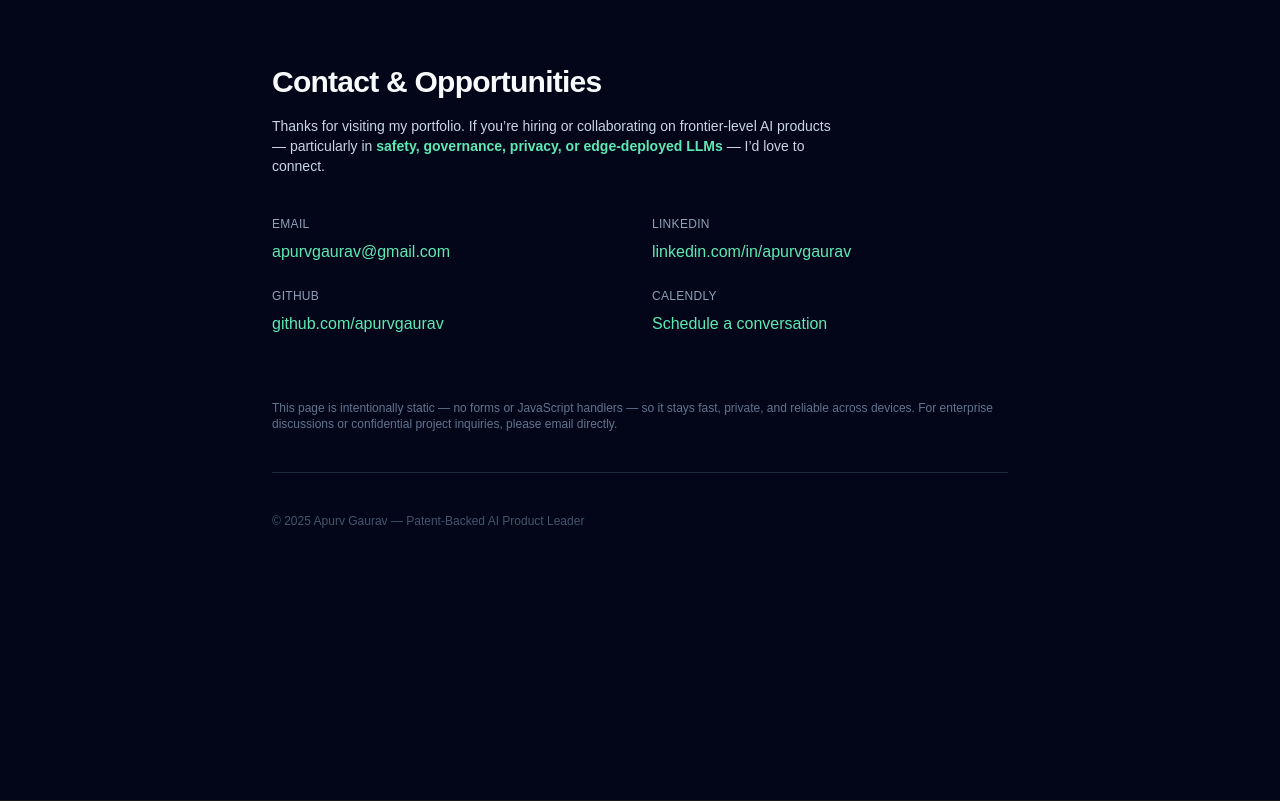
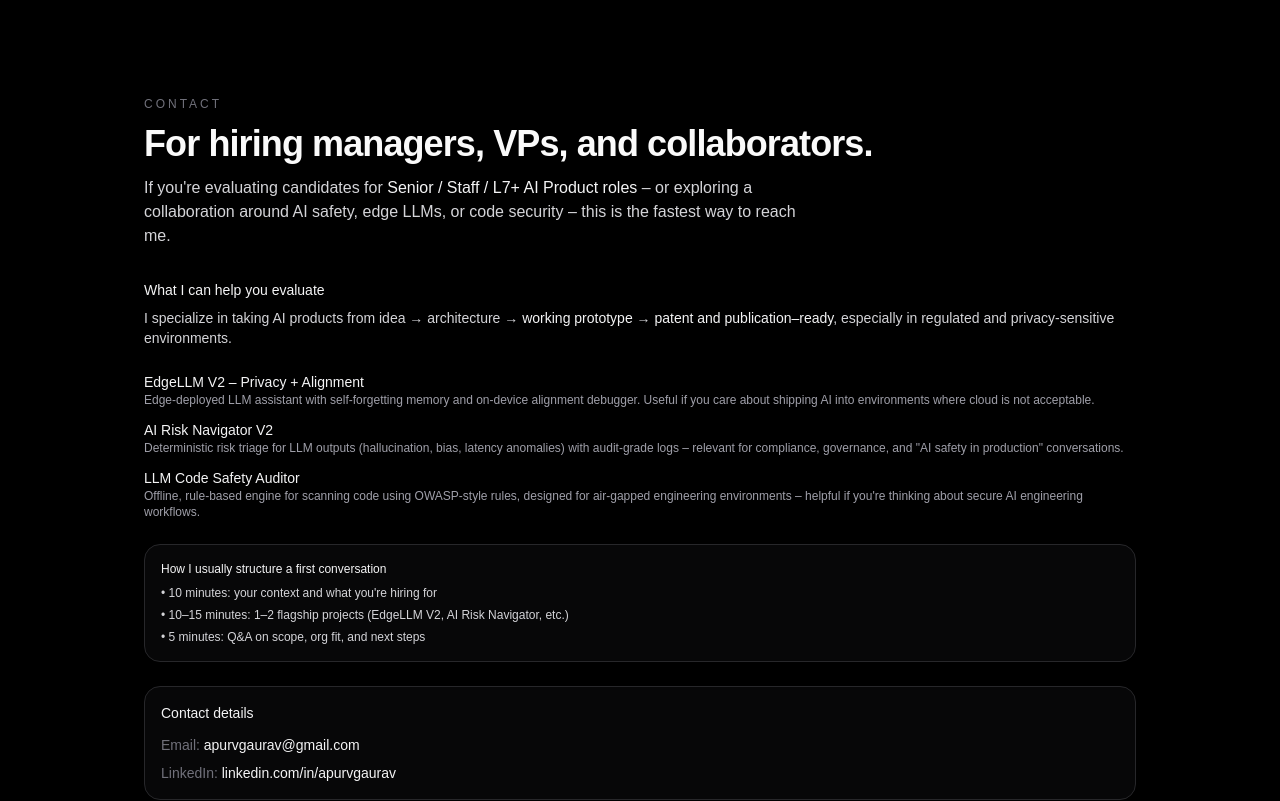
Before and after one commit to apurvgaurav/apurv-portfolio, a Next.js app: page /contact in a window 1280 px wide. Shown: the top 801 px of the page. Built offline with nearby package versions, Linux system fonts and the light colour scheme.

Commit message:
Update page.tsx

```diff
--- a/app/contact/page.tsx
+++ b/app/contact/page.tsx
@@ -3,89 +3,151 @@ import Link from "next/link";
 
 export default function ContactPage() {
   return (
-    <main className="min-h-screen bg-slate-950 text-slate-50">
-      <div className="mx-auto max-w-3xl px-4 py-16 space-y-10">
-        {/* Hero */}
-        <div className="space-y-4">
-          <h1 className="text-3xl font-semibold tracking-tight">
-            Contact & Opportunities
+    <main className="min-h-screen bg-black text-zinc-50">
+      <section className="mx-auto flex w-full max-w-5xl flex-col gap-8 px-4 pb-20 pt-24">
+        <header className="space-y-3">
+          <p className="text-xs uppercase tracking-[0.25em] text-zinc-500">
+            Contact
+          </p>
+          <h1 className="text-3xl font-semibold tracking-tight sm:text-4xl">
+            For hiring managers, VPs, and collaborators.
           </h1>
-          <p className="text-sm text-slate-300 max-w-xl">
-            Thanks for visiting my portfolio. If you’re hiring or collaborating
-            on frontier-level AI products — particularly in{" "}
-            <span className="font-semibold text-emerald-300">
-              safety, governance, privacy, or edge-deployed LLMs
+          <p className="max-w-2xl text-sm text-zinc-300 sm:text-base">
+            If you&apos;re evaluating candidates for{" "}
+            <span className="text-zinc-100">
+              Senior / Staff / L7+ AI Product roles
             </span>{" "}
-            — I’d love to connect.
+            – or exploring a collaboration around AI safety, edge LLMs, or code
+            security – this is the fastest way to reach me.
           </p>
-        </div>
+        </header>
 
-        {/* Contact Methods */}
-        <div className="grid gap-6 sm:grid-cols-2">
-          <div className="space-y-2">
-            <div className="text-xs uppercase tracking-wide text-slate-400">
-              Email
+        <div className="grid gap-6 md:grid-cols-[3fr,2fr]">
+          {/* Left: Context + what I can help with */}
+          <div className="space-y-6">
+            <div className="space-y-2">
+              <h2 className="text-sm font-medium text-zinc-100">
+                What I can help you evaluate
+              </h2>
+              <p className="text-sm text-zinc-300">
+                I specialize in taking AI products from idea → architecture →{" "}
+                <span className="text-zinc-100">working prototype</span> →{" "}
+                <span className="text-zinc-100">
+                  patent and publication–ready
+                </span>
+                , especially in regulated and privacy-sensitive environments.
+              </p>
             </div>
-            <Link
-              href="mailto:apurvgaurav@gmail.com"
-              className="text-emerald-300 hover:underline"
-            >
-              apurvgaurav@gmail.com
-            </Link>
+
+            <div className="space-y-3 text-sm text-zinc-300">
+              <div>
+                <p className="font-medium text-zinc-100">
+                  EdgeLLM V2 – Privacy + Alignment
+                </p>
+                <p className="text-xs text-zinc-400">
+                  Edge-deployed LLM assistant with self-forgetting memory and
+                  on-device alignment debugger. Useful if you care about
+                  shipping AI into environments where cloud is not acceptable.
+                </p>
+              </div>
+              <div>
+                <p className="font-medium text-zinc-100">
+                  AI Risk Navigator V2
+                </p>
+                <p className="text-xs text-zinc-400">
+                  Deterministic risk triage for LLM outputs (hallucination,
+                  bias, latency anomalies) with audit-grade logs – relevant for
+                  compliance, governance, and &quot;AI safety in production&quot;
+                  conversations.
+                </p>
+              </div>
+              <div>
+                <p className="font-medium text-zinc-100">
+                  LLM Code Safety Auditor
+                </p>
+                <p className="text-xs text-zinc-400">
+                  Offline, rule-based engine for scanning code using OWASP-style
+                  rules, designed for air-gapped engineering environments –
+                  helpful if you&apos;re thinking about secure AI engineering
+                  workflows.
+                </p>
+              </div>
+            </div>
+
+            <div className="rounded-2xl border border-zinc-800 bg-zinc-950/80 p-4 text-xs text-zinc-300">
+              <p className="font-medium text-zinc-100">
+                How I usually structure a first conversation
+              </p>
+              <ul className="mt-2 space-y-1.5">
+                <li>• 10 minutes: your context and what you&apos;re hiring for</li>
+                <li>• 10–15 minutes: 1–2 flagship projects (EdgeLLM V2, AI Risk Navigator, etc.)</li>
+                <li>• 5 minutes: Q&amp;A on scope, org fit, and next steps</li>
+              </ul>
+            </div>
           </div>
 
-          <div className="space-y-2">
-            <div className="text-xs uppercase tracking-wide text-slate-400">
-              LinkedIn
+          {/* Right: Direct contact options */}
+          <div className="space-y-4">
+            <div className="rounded-2xl border border-zinc-800 bg-zinc-950/80 p-4">
+              <h2 className="text-sm font-medium text-zinc-100">
+                Contact details
+              </h2>
+              <div className="mt-3 space-y-2 text-sm text-zinc-300">
+                <p>
+                  <span className="text-zinc-500">Email:</span>{" "}
+                  <a
+                    href="mailto:apurvgaurav@gmail.com"
+                    className="font-medium text-zinc-100 hover:underline"
+                  >
+                    apurvgaurav@gmail.com
+                  </a>
+                </p>
+                <p>
+                  <span className="text-zinc-500">LinkedIn:</span>{" "}
+                  <a
+                    href="https://www.linkedin.com/in/apurvgaurav"
+                    target="_blank"
+                    rel="noreferrer"
+                    className="font-medium text-zinc-100 hover:underline"
+                  >
+                    linkedin.com/in/apurvgaurav
+                  </a>
+                </p>
+              </div>
             </div>
-            <Link
-              href="https://www.linkedin.com/in/apurvgaurav"
-              target="_blank"
-              className="text-emerald-300 hover:underline"
-            >
-              linkedin.com/in/apurvgaurav
-            </Link>
-          </div>
 
-          <div className="space-y-2">
-            <div className="text-xs uppercase tracking-wide text-slate-400">
-              GitHub
+            <div className="rounded-2xl border border-zinc-800 bg-zinc-950/80 p-4 text-xs text-zinc-300">
+              <p className="font-medium text-zinc-100">
+                Suggested email subject line
+              </p>
+              <p className="mt-2 rounded-lg bg-zinc-900 px-3 py-2 font-mono text-[11px] text-zinc-300">
+                &quot;Staff / L7 AI PM opportunity – Edge AI / Safety / Governance&quot;
+              </p>
             </div>
-            <Link
-              href="https://github.com/apurvgaurav"
-              target="_blank"
-              className="text-emerald-300 hover:underline"
-            >
-              github.com/apurvgaurav
-            </Link>
-          </div>
 
-          <div className="space-y-2">
-            <div className="text-xs uppercase tracking-wide text-slate-400">
-              Calendly
+            <div className="rounded-2xl border border-zinc-800 bg-zinc-950/80 p-4 text-xs text-zinc-300">
+              <p className="font-medium text-zinc-100">
+                If you&apos;re a recruiter
+              </p>
+              <p className="mt-2">
+                Send a short note with the role, scope, team, and reporting
+                structure. I&apos;ll respond with a tailored overview of which
+                projects (and patents) are most relevant to your search.
+              </p>
             </div>
-            <Link
-              href="https://calendly.com/apurvgaurav/30min"
-              target="_blank"
-              className="text-emerald-300 hover:underline"
-            >
-              Schedule a conversation
-            </Link>
+
+            <div className="rounded-2xl border border-zinc-800 bg-zinc-950/80 p-4 text-xs text-zinc-300">
+              <p className="font-medium text-zinc-100">If you&apos;re a VP</p>
+              <p className="mt-2">
+                If you want to sanity-check an AI roadmap, discuss edge/safety
+                architecture, or explore a focused consulting-style engagement,
+                mention that in your email and we can structure something
+                concrete.
+              </p>
+            </div>
           </div>
         </div>
-
-        {/* Footer note */}
-        <p className="pt-6 text-xs text-slate-500">
-          This page is intentionally static — no forms or JavaScript handlers —
-          so it stays fast, private, and reliable across devices. For enterprise
-          discussions or confidential project inquiries, please email directly.
-        </p>
-
-        <div className="pt-10 border-t border-slate-800 text-xs text-slate-600">
-          © {new Date().getFullYear()} Apurv Gaurav — Patent-Backed AI Product
-          Leader
-        </div>
-      </div>
+      </section>
     </main>
   );
 }
```
